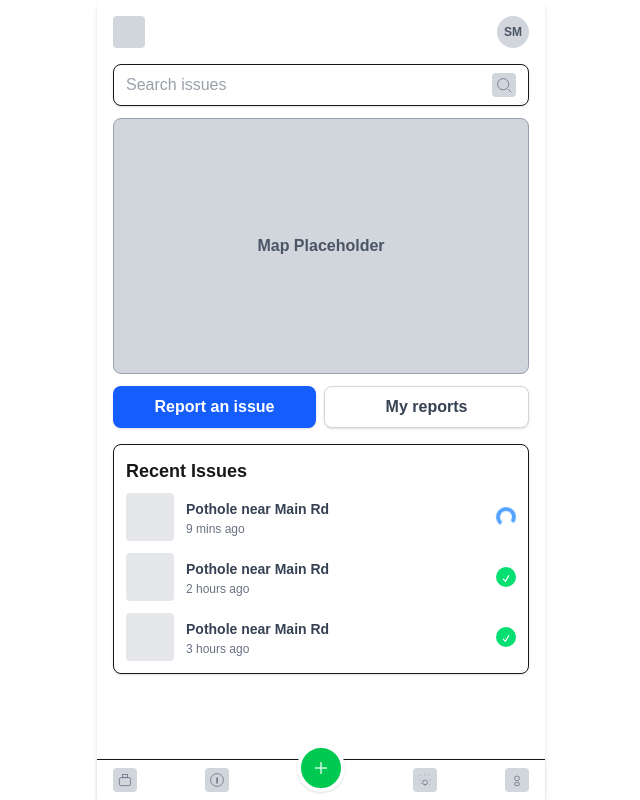
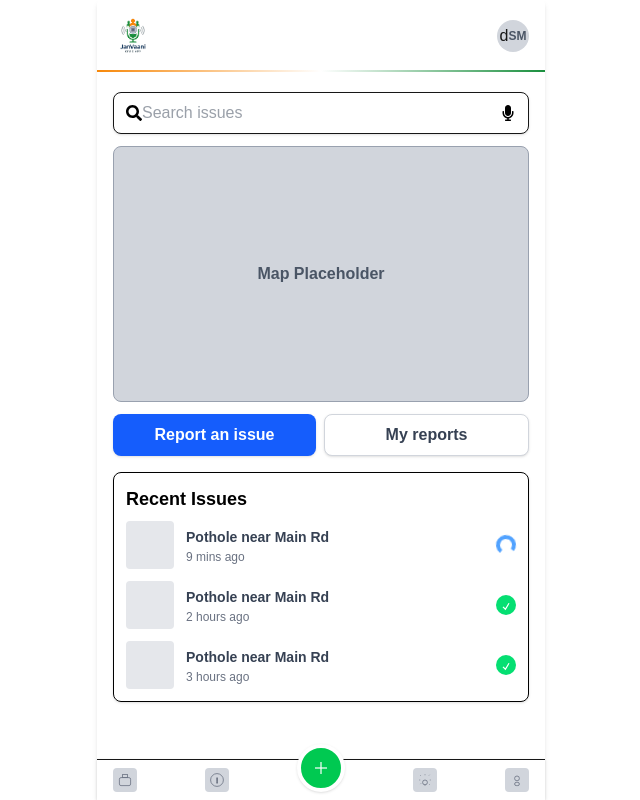
Before and after one commit to UnstableBlob/JanVaani, a Next.js app: page / in a window 1280 px wide. Shown: the whole page, without its empty margins (319-959 px from the left). Built offline with nearby package versions, Linux system fonts and the light colour scheme.

Commit message:
homepage improvments

```diff
--- a/app/page.jsx
+++ b/app/page.jsx
@@ -1,10 +1,14 @@
 import React from "react";
+import Image from "next/image";
+import logo from '../images/logobig.png';
+import { FaSearch,FaMicrophone } from "react-icons/fa";
+
 
 const PlaceholderLogo = () => (
-  <div className="w-8 h-8 bg-gray-300 rounded"></div>
+  <Image src={logo} alt="Logo" className="w-10 object-contain" />
 );
 const PlaceholderAvatar = () => (
-  <div className="w-8 h-8 bg-gray-300 rounded-full flex items-center justify-center">
+  <div className="w-8 h-8 bg-gray-300 rounded-full flex items-center justify-center">d
     <span className="text-xs text-gray-600 font-bold">SM</span>
   </div>
 );
@@ -50,25 +54,37 @@ export default function CivicIssueReportingApp() {
   return (
     <div className="w-full max-w-md mx-auto bg-white min-h-screen rounded shadow-md overflow-visible relative flex flex-col">
       {/* Header */}
-      <div className="flex items-center justify-between p-4">
-        <PlaceholderLogo />
-        <PlaceholderAvatar />
+      <div
+  className="flex items-center justify-between p-4 relative"
+  style={{ position: 'relative' }}
+>
+  <PlaceholderLogo />
+  <PlaceholderAvatar />
+  <span
+    style={{
+      position: 'absolute',
+      bottom: 0,
+      left: 0,
+      right: 0,
+      height: '2px', // thickness of the line
+      background: 'linear-gradient(to right, rgba(247, 136, 10, 1) 0%, rgba(255, 255, 255, 1) 50%, rgba(26, 143, 62, 1) 100%)',
+    }}
+  />
       </div>
 
+
+
       {/* Search Bar */}
-      <div className="px-4 mb-3">
+      <div className="px-4 pt-5 mb-3">
         <div className="flex items-center bg-white rounded-lg shadow border px-3 py-2">
+          <FaSearch className="text-black" />
           <input
             className="flex-1 bg-transparent outline-none text-gray-700 text-sm md:text-base"
             placeholder="Search issues"
             type="text"
           />
-          <PlaceholderIcon>
-            <svg className="w-4 h-4 text-gray-500" fill="none" stroke="currentColor" viewBox="0 0 20 20">
-              <circle cx="9" cy="9" r="7"/>
-              <line x1="15" y1="15" x2="19" y2="19" />
-            </svg>
-          </PlaceholderIcon>
+          <FaMicrophone className="text-black" />
+
         </div>
       </div>
 
@@ -90,9 +106,9 @@ export default function CivicIssueReportingApp() {
       </div>
 
       {/* Recent Issues Card */}
-      <div className="px-4 py-2 flex-1 overflow-auto">
-        <div className="bg-white rounded-lg shadow border p-3 max-h-[300px] md:max-h-[400px] overflow-y-auto">
-          <h2 className="font-bold text-lg mb-2">Recent Issues</h2>
+      <div className="bg-#EBEAEA px-4 py-2 flex-1 overflow-auto">
+        <div className=" rounded-lg shadow border border-black p-3 max-h-[300px] md:max-h-[400px] overflow-y-auto">
+          <h2 className="font-bold text-lg text-black mb-2">Recent Issues</h2>
           {issues.map((issue) => (
             <div className="flex items-center mb-3 last:mb-0" key={issue.id}>
               <PlaceholderIssueImage />
--- a/package.json
+++ b/package.json
@@ -12,7 +12,8 @@
     "@supabase/supabase-js": "^2.57.4",
     "next": "15.5.2",
     "react": "19.1.0",
-    "react-dom": "19.1.0"
+    "react-dom": "19.1.0",
+    "react-icons": "^5.5.0"
   },
   "devDependencies": {
     "@eslint/eslintrc": "^3",
--- a/tsconfig.json
+++ b/tsconfig.json
@@ -14,6 +14,7 @@
     "module": "esnext",
     "esModuleInterop": true,
     "moduleResolution": "node",
+    "ignoreDeprecations": "6.0",
     "resolveJsonModule": true,
     "isolatedModules": true,
     "jsx": "preserve",
```
Also changed, not shown: images/logobig.png (added), 1 other file (tests, documents, lock files or other folders).
